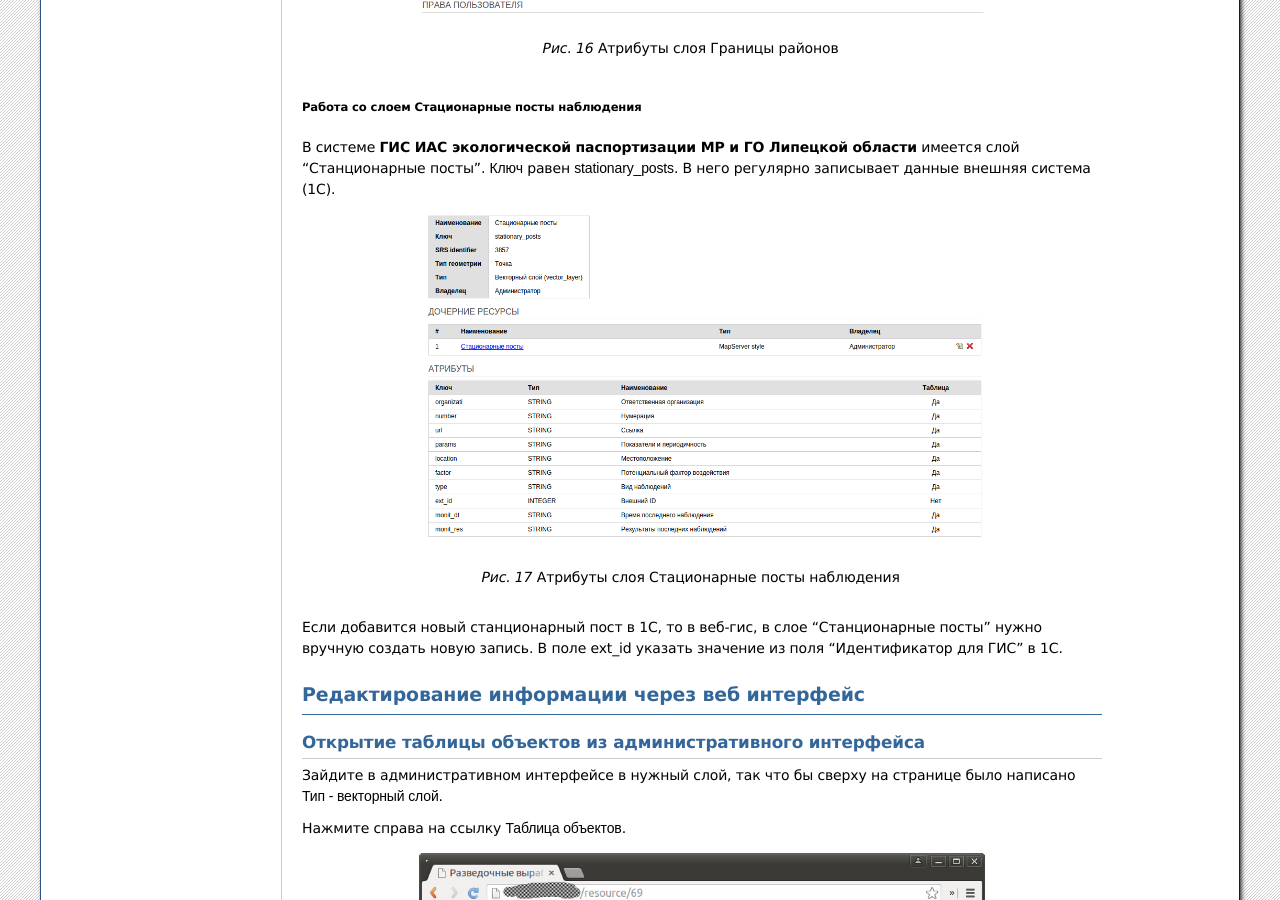
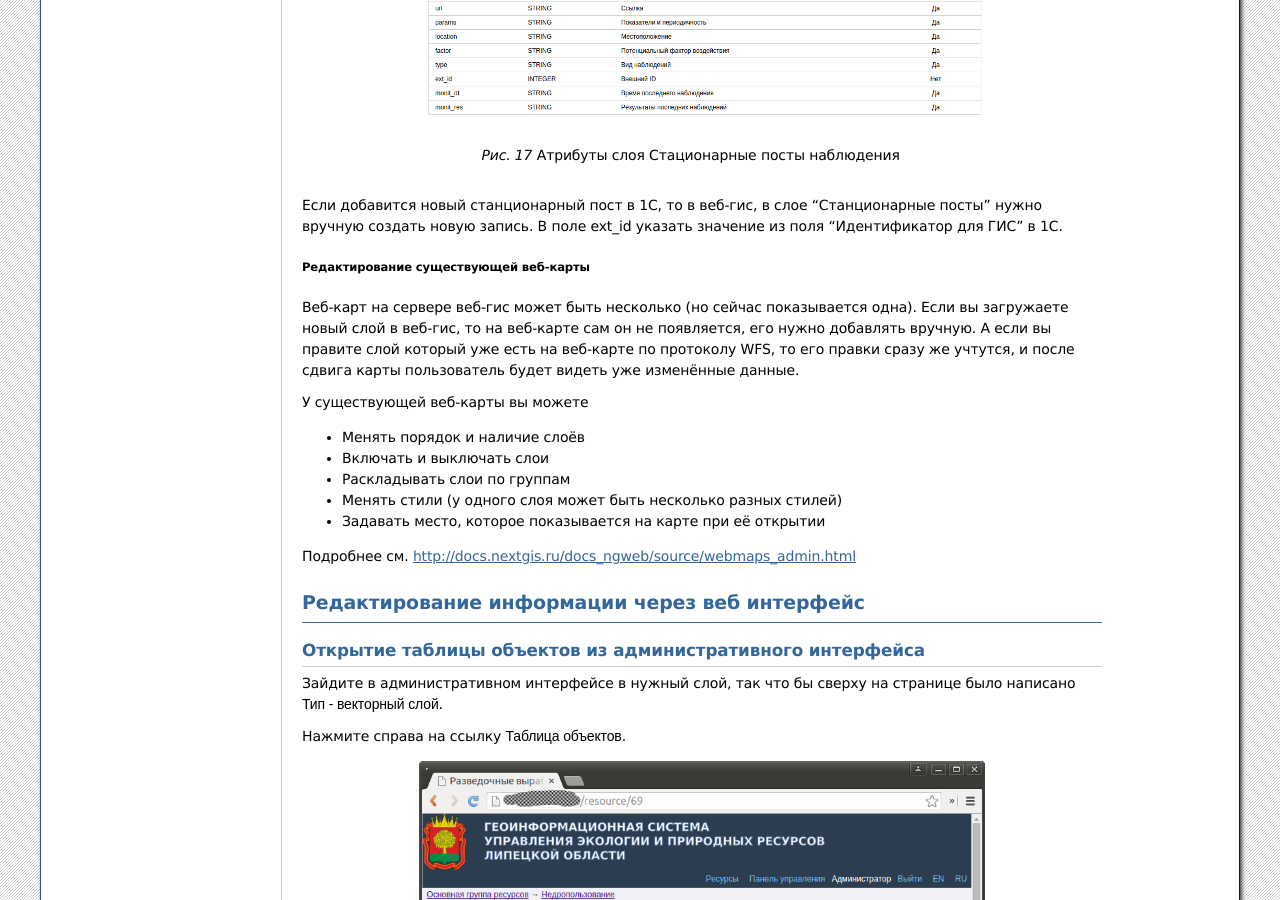
Before and after one commit to nextgis/docs_howto, a Sphinx documentation site: the page built from source/LipetskRegEcoGIS.rst, in a window 1280 px wide and 900 px high, scrolled down 18969 px. Built offline with Sphinx 7.4.7, drawn with Linux system fonts in a browser that asks for light colours; formulas are drawn with MathJax 3; some of the changed text lies outside the part shown.

Commit message:
Разжёвывание

```diff
--- a/source/LipetskRegEcoGIS.rst
+++ b/source/LipetskRegEcoGIS.rst
@@ -609,6 +585,8 @@ http://docs.nextgis.ru/docs_ngweb/source/webmaps_admin.html
    :width: 15cm
 
    Атрибуты слоя Границы районов
+
+
 Работа со слоем Стационарные посты наблюдения
 ''''''''''''''''''''''''''''''''''''''''''''''
 
@@ -624,6 +602,22 @@ http://docs.nextgis.ru/docs_ngweb/source/webmaps_admin.html
    Атрибуты слоя Стационарные посты наблюдения
 
 Если добавится новый станционарный пост в 1С, то в веб-гис, в слое "Станционарные посты" нужно вручную создать новую запись. В поле ext_id указать значение из поля "Идентификатор для ГИС" в 1C.
+
+Редактирование существующей веб-карты
+''''''''''''''''''''''''''''''''''''''''''''''
+
+Веб-карт на сервере веб-гис может быть несколько (но сейчас показывается одна).
+Если вы загружаете новый слой в веб-гис, то на веб-карте сам он не появляется, его нужно добавлять вручную. А если вы правите слой который уже есть на веб-карте по протоколу WFS, то его правки сразу же учтутся, и после сдвига карты пользователь будет видеть уже изменённые данные.
+
+У существующей веб-карты вы можете
+
+* Менять порядок и наличие слоёв
+* Включать и выключать слои
+* Раскладывать слои по группам
+* Менять стили (у одного слоя может быть несколько разных стилей)
+* Задавать место, которое показывается на карте при её открытии
+
+Подробнее см. http://docs.nextgis.ru/docs_ngweb/source/webmaps_admin.html
 
 
 Редактирование информации через веб интерфейс
```
Also changed, not shown: other parts of source/LipetskRegEcoGIS.rst (+2 -26 lines).
